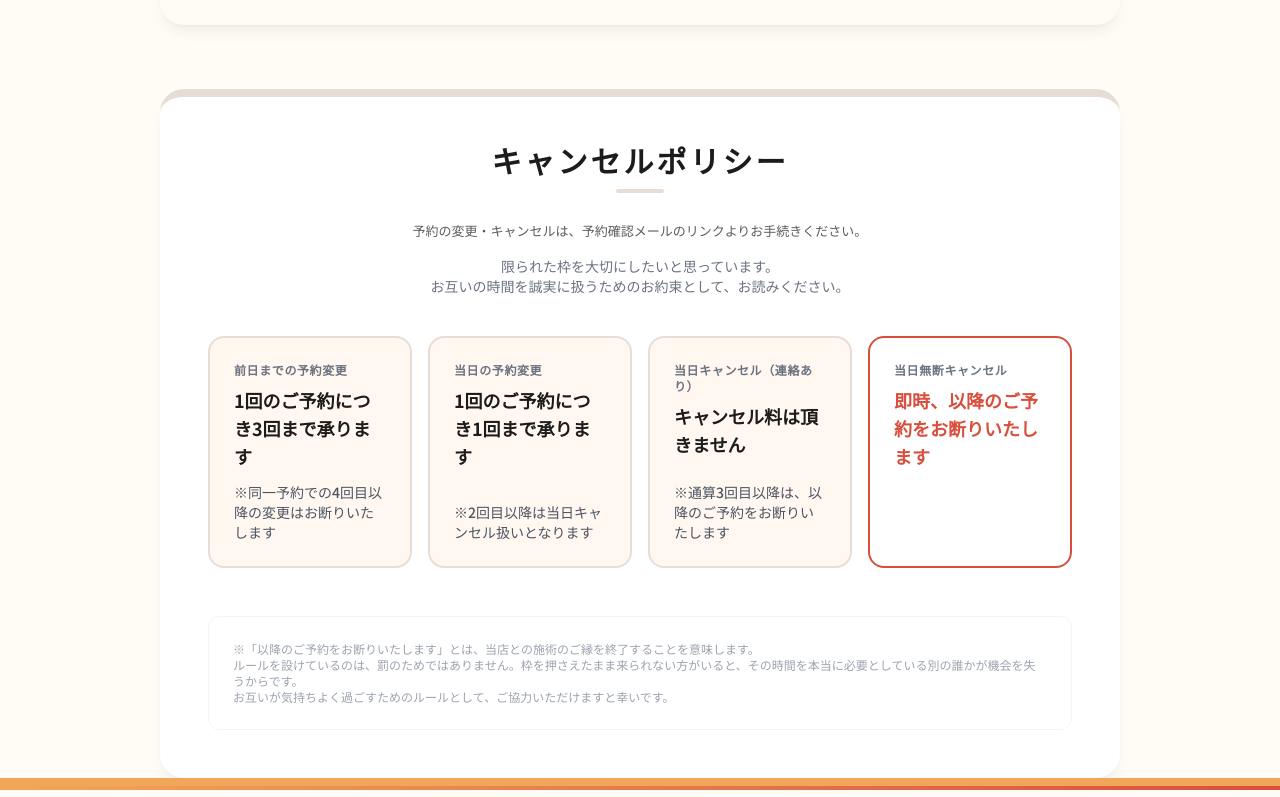
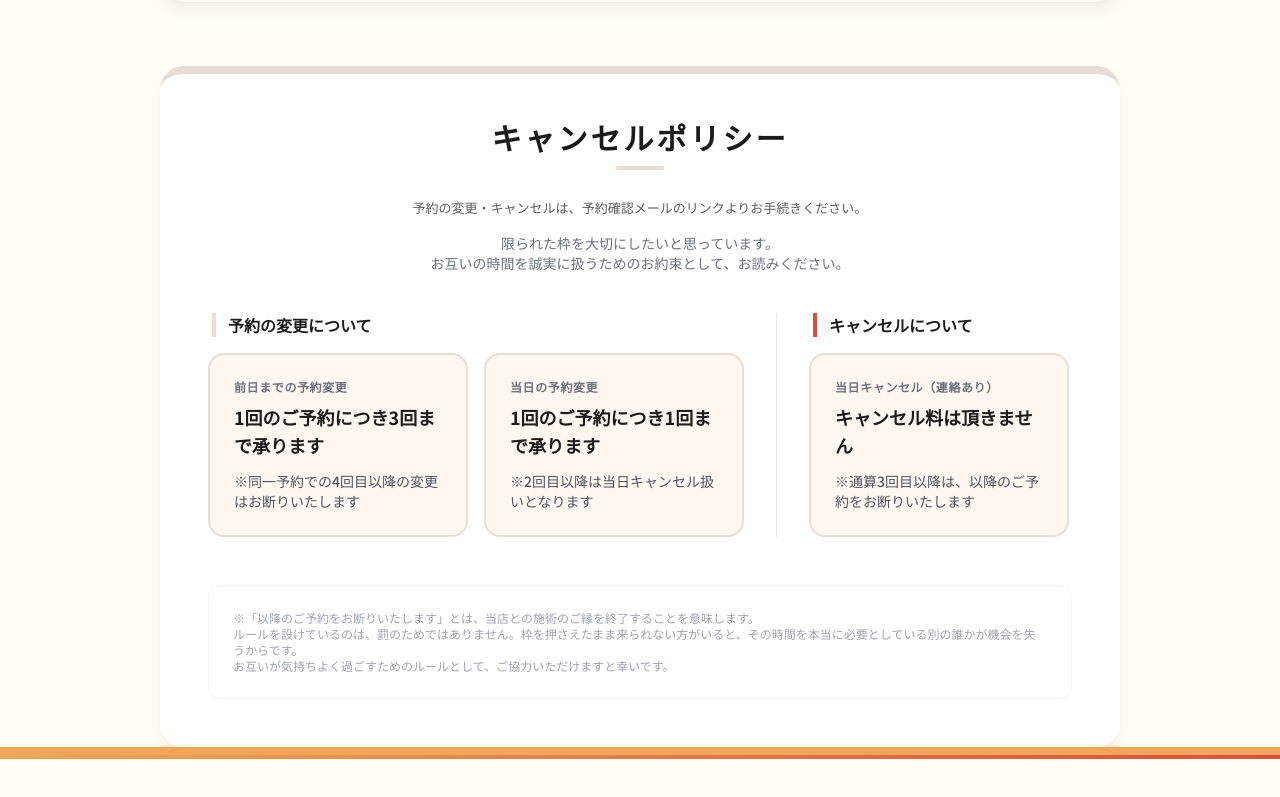
Before and after one commit to ashiyafukusuke/fukusuke2, a Next.js app: page / in a window 1280 px wide. Shown: the part 5641-6438 px from the top of the page. Built offline with nearby package versions, Linux system fonts and the light colour scheme.

Commit message:
Add files via upload

```diff
--- a/src/components/Enjoy100.tsx
+++ b/src/components/Enjoy100.tsx
@@ -26,7 +26,7 @@ export default function Enjoy100() {
     {
       title: "初めての方へ",
       icon: "🔰",
-      content: "「足つぼって痛いのかな…」と緊張される方も多いですが、強さは必ず伺いながら調整します。合わなければ初回無料でお帰りいただける制度もありますので、気負わずリラックスしていらしてください。"
+      content: "「足つぼって痛いのかな…」と緊張される方も多いですが、強さは必ず伺いながら調整します。初回は、合わないと感じたらお代は頂戴しない制度もありますので、気負わずいらしてください。"
     }
   ];
 
--- a/src/components/PolicyCarousel.tsx
+++ b/src/components/PolicyCarousel.tsx
@@ -2,13 +2,14 @@
 import { motion } from "framer-motion";
 
 export default function PolicyCarousel() {
-  const policies = [
+  const policiesGroup1 = [
     {
       situation: "前日までの予約変更",
       rule: "1回のご予約につき3回まで承ります",
       note: "同一予約での4回目以降の変更はお断りいたします",
       color: "border-divider",
       bg: "bg-cardlight",
+      isRed: false,
     },
     {
       situation: "当日の予約変更",
@@ -16,13 +17,18 @@ export default function PolicyCarousel() {
       note: "2回目以降は当日キャンセル扱いとなります",
       color: "border-divider",
       bg: "bg-cardlight",
+      isRed: false,
     },
+  ];
+
+  const policiesGroup2 = [
     {
       situation: "当日キャンセル（連絡あり）",
       rule: "キャンセル料は頂きません",
       note: "通算3回目以降は、以降のご予約をお断りいたします",
       color: "border-divider",
       bg: "bg-cardlight",
+      isRed: false,
     },
     {
       situation: "当日無断キャンセル",
@@ -30,6 +36,7 @@ export default function PolicyCarousel() {
       note: "",
       color: "border-main",
       bg: "bg-card",
+      isRed: true,
     },
   ];
 
@@ -55,20 +62,25 @@ export default function PolicyCarousel() {
         </div>
 
         {/* 横スクロールコンテナ */}
-        <div className="flex overflow-x-auto snap-x snap-mandatory gap-4 pb-8 -mx-6 px-6 md:mx-0 md:px-0 scrollbar-hide items-stretch">
-          {policies.map((item, idx) => (
+        <div className="flex overflow-x-auto snap-x snap-mandatory gap-6 md:gap-8 pb-8 -mx-6 px-6 md:mx-0 md:px-0 scrollbar-hide items-stretch">
+
+          {/* グループ1: 予約の変更について */}
+          <div className="flex flex-col shrink-0">
+            <h3 className="font-bold text-ink text-sm md:text-base mb-4 border-l-4 border-divider pl-3 ml-1">予約の変更について</h3>
+            <div className="flex gap-4 h-full items-stretch">
+              {policiesGroup1.map((item, idx) => (
                 <motion.div
-              key={idx}
+                  key={`g1-${idx}`}
                   initial={{ opacity: 0, scale: 0.95 }}
                   whileInView={{ opacity: 1, scale: 1 }}
                   viewport={{ once: true, margin: "-50px" }}
                   transition={{ duration: 0.5, delay: idx * 0.1 }}
-              className={`min-w-[70vw] sm:min-w-[45vw] md:min-w-[calc(25%-12px)] flex-1 shrink-0 snap-center rounded-2xl p-5 md:p-6 border-2 ${item.color} ${item.bg} flex flex-col justify-start`}
+                  className={`w-[75vw] sm:w-[40vw] md:w-[220px] lg:w-[260px] shrink-0 snap-center rounded-2xl p-5 md:p-6 border-2 ${item.color} ${item.bg} flex flex-col justify-start`}
                 >
                   <p className="text-[10px] md:text-xs text-gray-500 tracking-wider mb-2 font-bold">
                     {item.situation}
                   </p>
-              <h3 className={`text-base md:text-lg font-black mb-3 ${idx === 3 ? "text-main" : "text-ink"}`}>{item.rule}</h3>
+                  <h3 className={`text-base md:text-lg font-black mb-3 ${item.isRed ? "text-main" : "text-ink"}`}>{item.rule}</h3>
                   {item.note && (
                     <p className="text-xs md:text-sm text-gray-600 leading-relaxed mt-auto">
                       ※{item.note}
@@ -76,6 +88,36 @@ export default function PolicyCarousel() {
                   )}
                 </motion.div>
               ))}
+            </div>
+          </div>
+
+          {/* グループ2: キャンセルについて */}
+          <div className="flex flex-col shrink-0 relative pl-0 md:pl-8 md:border-l border-gray-200">
+            <h3 className="font-bold text-ink text-sm md:text-base mb-4 border-l-4 border-main pl-3 ml-1">キャンセルについて</h3>
+            <div className="flex gap-4 h-full items-stretch">
+              {policiesGroup2.map((item, idx) => (
+                <motion.div
+                  key={`g2-${idx}`}
+                  initial={{ opacity: 0, scale: 0.95 }}
+                  whileInView={{ opacity: 1, scale: 1 }}
+                  viewport={{ once: true, margin: "-50px" }}
+                  transition={{ duration: 0.5, delay: (idx + 2) * 0.1 }}
+                  className={`w-[75vw] sm:w-[40vw] md:w-[220px] lg:w-[260px] shrink-0 snap-center rounded-2xl p-5 md:p-6 border-2 ${item.color} ${item.bg} flex flex-col justify-start`}
+                >
+                  <p className="text-[10px] md:text-xs text-gray-500 tracking-wider mb-2 font-bold">
+                    {item.situation}
+                  </p>
+                  <h3 className={`text-base md:text-lg font-black mb-3 ${item.isRed ? "text-main" : "text-ink"}`}>{item.rule}</h3>
+                  {item.note && (
+                    <p className="text-xs md:text-sm text-gray-600 leading-relaxed mt-auto">
+                      ※{item.note}
+                    </p>
+                  )}
+                </motion.div>
+              ))}
+            </div>
+          </div>
+
         </div>
 
         {/* 補足 */}
```
Lines whose indentation alone changed are shown as unchanged.
